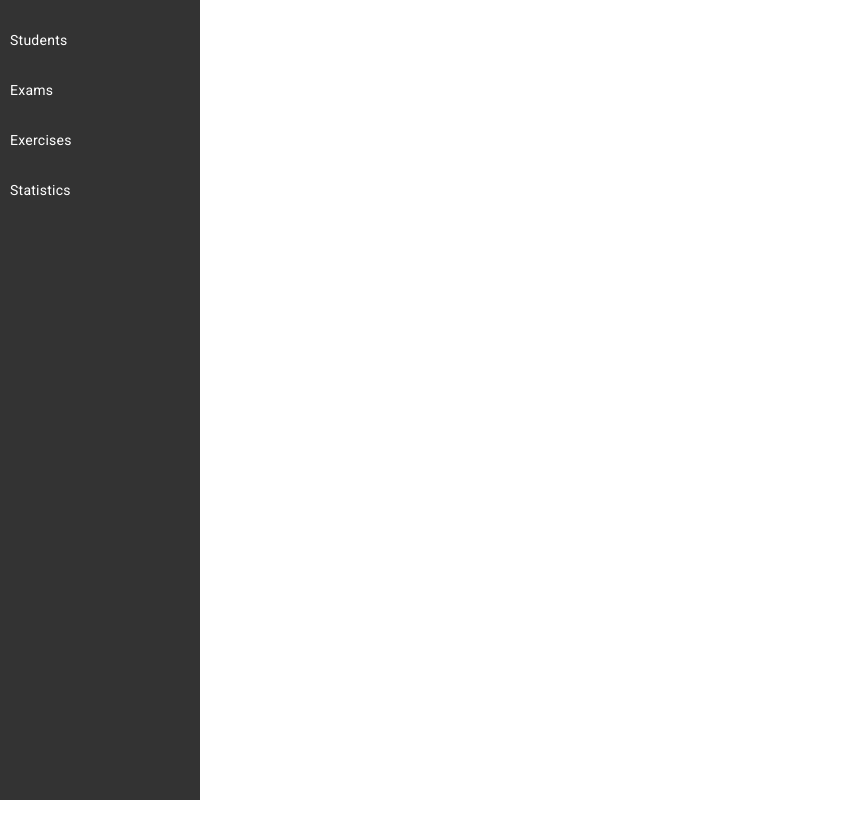
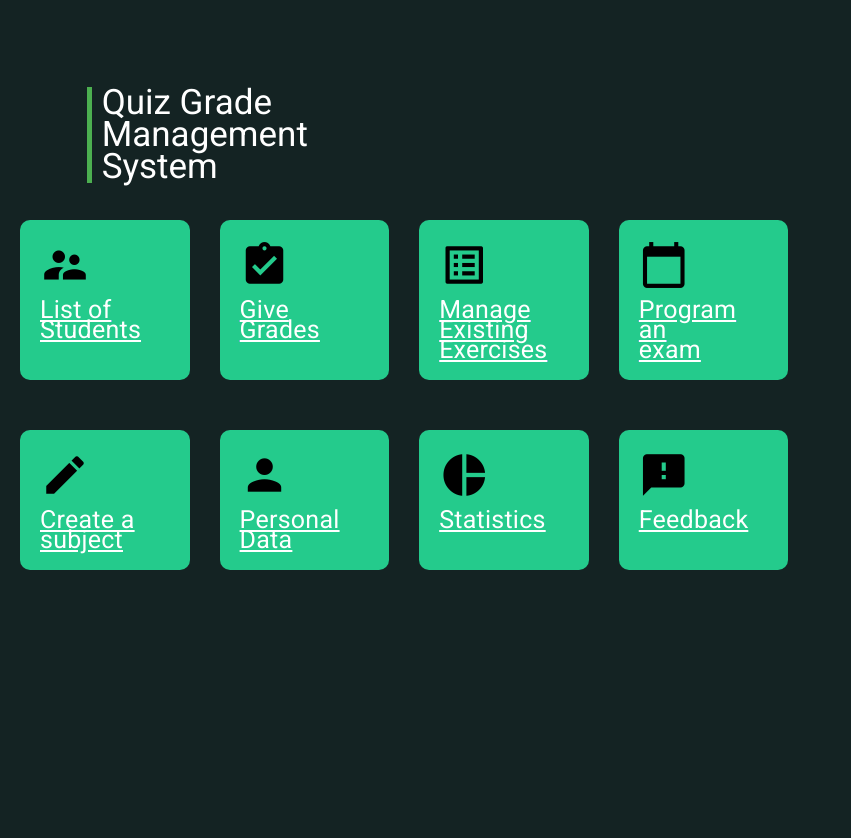
Before and after one commit to VladBradea/Tehnologii-Web, an Angular app in the folder Frontend/quiz-grade-management-system/: page /teacher-page in a window 1280 px wide. Shown: the whole page, without its empty margins (0-851 px from the left). Before the commit the page ends 800 px from the top, so only its background shows below. Built offline with nearby package versions, Linux system fonts and the light colour scheme.

Commit message:
Updated teacher interface

```diff
--- a/Frontend/quiz-grade-management-system/src/app/app.module.ts
+++ b/Frontend/quiz-grade-management-system/src/app/app.module.ts
@@ -22,7 +22,7 @@ import { FormsModule } from '@angular/forms';
 import { StudentDialogComponent } from './student-dialog/student-dialog.component';
 import { ExerciseDialogComponent } from './exercise-dialog/exercise-dialog.component';
 import { StatisticsPageComponent } from './statistics-page/statistics-page.component';
-import { Chart } from 'chart.js';
+
 import { ExamChooserDialgComponent } from './exam-chooser-dialg/exam-chooser-dialg.component';
 
 
--- a/Frontend/quiz-grade-management-system/src/app/first-page/test-component.component.css
+++ b/Frontend/quiz-grade-management-system/src/app/first-page/test-component.component.css
@@ -55,7 +55,7 @@ body {
 }
 
 .openai-header .nav-menu .spacer{
-  width: 1000px;
+  width:900px;
 }
 .openai-header nav a:hover {
   background-color: #32CD32;
--- a/Frontend/quiz-grade-management-system/src/app/first-page/test-component.component.html
+++ b/Frontend/quiz-grade-management-system/src/app/first-page/test-component.component.html
@@ -12,14 +12,14 @@
     <header class="openai-header">
         <nav>
             <ul class="nav-menu">
-                <li><a href="/teacher-page">Research</a></li>
+                <li><a href="/teacher-page">Teacher's page</a></li>
                 <li><a href="/products">Products</a></li>
                 <li><a href="/blog">Blog</a></li>
                 <li><a href="/about">About</a></li>
                 <li><a href="/contact">Contact</a></li>
-                <li class="spacer">   </li>
-                <li class="login"><a href="/login-page">Login</a></li>
-                <li class="signup"><a href="/signup-page">Sign Up</a></li>
+                <li class="spacer">                                                     </li>
+                <li><a href="/login-page">Login</a></li>
+                <li><a href="/signup-page">Sign Up</a></li>
             </ul>
         </nav>
     </header>
--- a/Frontend/quiz-grade-management-system/src/app/teacher-page/teacher-page.component.css
+++ b/Frontend/quiz-grade-management-system/src/app/teacher-page/teacher-page.component.css
@@ -0,0 +1,61 @@
+
+.dark-green-bg {
+    background-color: #142323;
+    color: #ffffff;
+}
+
+.page-container {
+    display: flex;
+    flex-direction: column;
+    align-items: flex-start;
+    height: 100vh;
+    padding: 20px;
+}
+
+.app-title {
+    text-align: left;
+    margin-top: calc(1.5cm + 10px);
+    margin-left: calc(1.5cm + 10px);
+    margin-bottom: 1cm;
+    position: relative;
+    border-left: 5px solid #4CAF50;
+    padding-left: 10px;
+}
+
+.app-title h1, .app-title h2, .app-title h3 {
+    margin: 0;
+    padding: 0;
+    font-size: 35px;
+}
+
+.cards-container {
+    display: grid;
+    grid-template-columns: repeat(4, 1fr); /* 4 columns */
+    gap: 50px; /* Adjusted gap between cards */
+}
+
+.card {
+    background-color: #24cb8c;
+    border-radius: 10px;
+    padding: 20px;
+    height: auto; /* Adjusted height to fit the content */
+    width: calc(100% - 20px); /* Full width for each card in a row */
+    cursor: pointer;
+    position: relative;
+    display: flex;
+    flex-direction: column; /* Adjusted to a column layout */
+}
+
+.card .add-icon {
+    color: #000000;
+    width: auto;
+    height: auto;
+    font-size: 50px; /* Setting the font size to 50px */
+}
+
+.card-name {
+    font-size: 25px;
+    color: #ffffff;
+    text-decoration:underline;
+    padding-top: 10px; /* Adding padding to the top of the text */
+}
--- a/Frontend/quiz-grade-management-system/src/app/teacher-page/teacher-page.component.html
+++ b/Frontend/quiz-grade-management-system/src/app/teacher-page/teacher-page.component.html
@@ -1 +1,41 @@
-<app-teacher-sidemenu></app-teacher-sidemenu>
+<div class="dark-green-bg page-container">
+    <div class="app-title">
+        <h1>Quiz Grade</h1>
+        <h1>Management</h1>
+        <h1>System</h1>
+    </div>
+    <div class="cards-container">
+        <a class="card" href="/students-page">
+            <mat-icon class="add-icon">supervisor_account</mat-icon>
+            <span class="card-name">List of<br>Students</span>
+        </a>
+        <a class="card" href="/exam-page">
+            <mat-icon class="add-icon">assignment_turned_in</mat-icon>
+            <span class="card-name">Give<br>Grades</span>
+        </a>
+        <a class="card" href="/exercise-page">
+            <mat-icon class="add-icon">list_alt</mat-icon>
+            <span class="card-name">Manage<br>Existing<br>Exercises</span>
+        </a>
+        <a class="card" href="/exam-page">
+            <mat-icon class="add-icon">calendar_today</mat-icon>
+            <span class="card-name">Program<br>an<br>exam</span>
+        </a>
+        <div class="card" (click)="handleCardClick('Card 5')">
+            <mat-icon class="add-icon">create</mat-icon>
+            <span class="card-name">Create a<br>subject</span>
+        </div>
+        <div class="card" (click)="handleCardClick('Card 6')">
+            <mat-icon class="add-icon">person</mat-icon>
+            <span class="card-name">Personal<br>Data</span>
+        </div>
+        <div class="card" (click)="handleCardClick('Card 7')">
+            <mat-icon class="add-icon">pie_chart</mat-icon>
+            <span class="card-name">Statistics</span>
+        </div>
+        <div class="card" (click)="handleCardClick('Card 8')">
+            <mat-icon class="add-icon">feedback</mat-icon>
+            <span class="card-name">Feedback</span>
+        </div>
+    </div>
+</div>
--- a/Frontend/quiz-grade-management-system/src/app/teacher-page/teacher-page.component.ts
+++ b/Frontend/quiz-grade-management-system/src/app/teacher-page/teacher-page.component.ts
@@ -6,5 +6,13 @@ import { Component } from '@angular/core';
   styleUrls: ['./teacher-page.component.css']
 })
 export class TeacherPageComponent {
+  handleButtonClick(): void {
+    // Logic for handling button click goes here
+    console.log('Button clicked!');
+  }
 
+  handleCardClick(cardName: string): void {
+    // Logic for handling card click goes here
+    console.log(`Card clicked: ${cardName}`);
+  }
 }
--- a/Frontend/quiz-grade-management-system/src/app/teacher-sidemenu/teacher-sidemenu.component.css
+++ b/Frontend/quiz-grade-management-system/src/app/teacher-sidemenu/teacher-sidemenu.component.css
@@ -1,74 +1,46 @@
-body, h1, h2, h3, p, ul {
-    margin: 0;
-    padding: 0;
+.dark-green-bg {
+    background-color: #183028;
+    color: #ffffff;
   }
 
-body {
-    font-family: 'Arial', sans-serif;
-}
-
-/* Style for the sidebar */
   .sidebar {
-    height: 100%;
-    width: 200px;
-    position: fixed;
-    background-color: #333;
-    color: white;
-}
-
-.sidebar-wrapper {
-    padding-top: 20px;
+    background-color: #1F3C34;
+    width: 300px;
+    height: 100vh;
+    padding: 20px;
+    box-shadow: 2px 0 10px rgba(0, 0, 0, 0.1);
   }
 
   .sidebar-menu {
     list-style-type: none;
     padding: 0;
+    margin: 0;
   }
 
   .nav-item {
-    margin-bottom: 10px;
+    margin-bottom: 20px;
   }
 
-.nav-link {
-    text-decoration: none;
-    color: white;
-    display: block;
-    padding: 10px;
-    transition: background-color 0.3s;
+  .card {
+    background-color: #4CAF50;
+    border-radius: 10px;
+    padding: 20px;
+    position: relative;
+    overflow: hidden;
   }
 
-.nav-link:hover {
-    background-color: #555;
+  .card-name {
+    position: absolute;
+    bottom: 10px;
+    left: 10px;
+    font-size: 18px;
+    font-weight: bold;
   }
 
-/* Dropdown styles */
-.nav-item.dropdown:hover ul {
-    display: block;
+  .add-icon {
+    position: absolute;
+    top: 10px;
+    right: 10px;
+    color: #FF0000;
+    font-size: 24px;
   }
-
-.nav-item.dropdown ul {
-    display: none;
-    list-style-type: none;
-    padding-left: 20px;
-}
-
-/* Additional styles for sub-menu items */
-.nav-item.dropdown ul li {
-    margin-bottom: 5px;
-}
-
-/* Responsive styles for smaller screens */
-@media (max-width: 768px) {
-    .sidebar {
-        width: 100%;
-        position: static;
-    }
-
-    .sidebar-menu {
-        text-align: center;
-    }
-
-    .nav-item {
-        margin-bottom: 10px;
-    }
-}
--- a/Frontend/quiz-grade-management-system/src/app/teacher-sidemenu/teacher-sidemenu.component.html
+++ b/Frontend/quiz-grade-management-system/src/app/teacher-sidemenu/teacher-sidemenu.component.html
@@ -1,26 +1,32 @@
-<div class="sidebar">
-    <div class="sidebar-wrapper">
+<div class="sidebar dark-green-bg">
   <ul class="sidebar-menu">
     <li class="nav-item">
-          <a class="nav-link" href="/students-page">
-            <span>Students</span>
-          </a>
-        </li>
-        <li class="nav-item dropdown">
-          <a class="nav-link" href="/exam-page">
-            <span>Exams</span>
-          </a>
+      <div class="card">
+        <span class="add-icon">+</span>
+        <span class="card-name">Students</span>
+        <!-- Add icon representing text if needed -->
+      </div>
     </li>
     <li class="nav-item">
-          <a class="nav-link" href="/exercise-page">
-            <span>Exercises</span>
-          </a>
+      <div class="card">
+        <span class="add-icon">+</span>
+        <span class="card-name">Exams</span>
+        <!-- Add icon representing text if needed -->
+      </div>
     </li>
-        <li class="nav-item dropdown">
-          <a class="nav-link" href="/statistics-page">
-            <span>Statistics</span>
-          </a>
+    <li class="nav-item">
+      <div class="card">
+        <span class="add-icon">+</span>
+        <span class="card-name">Exercises</span>
+        <!-- Add icon representing text if needed -->
+      </div>
+    </li>
+    <li class="nav-item">
+      <div class="card">
+        <span class="add-icon">+</span>
+        <span class="card-name">Statistics</span>
+        <!-- Add icon representing text if needed -->
+      </div>
     </li>
   </ul>
 </div>
-  </div>
```
Lines whose indentation alone changed are shown as unchanged.
